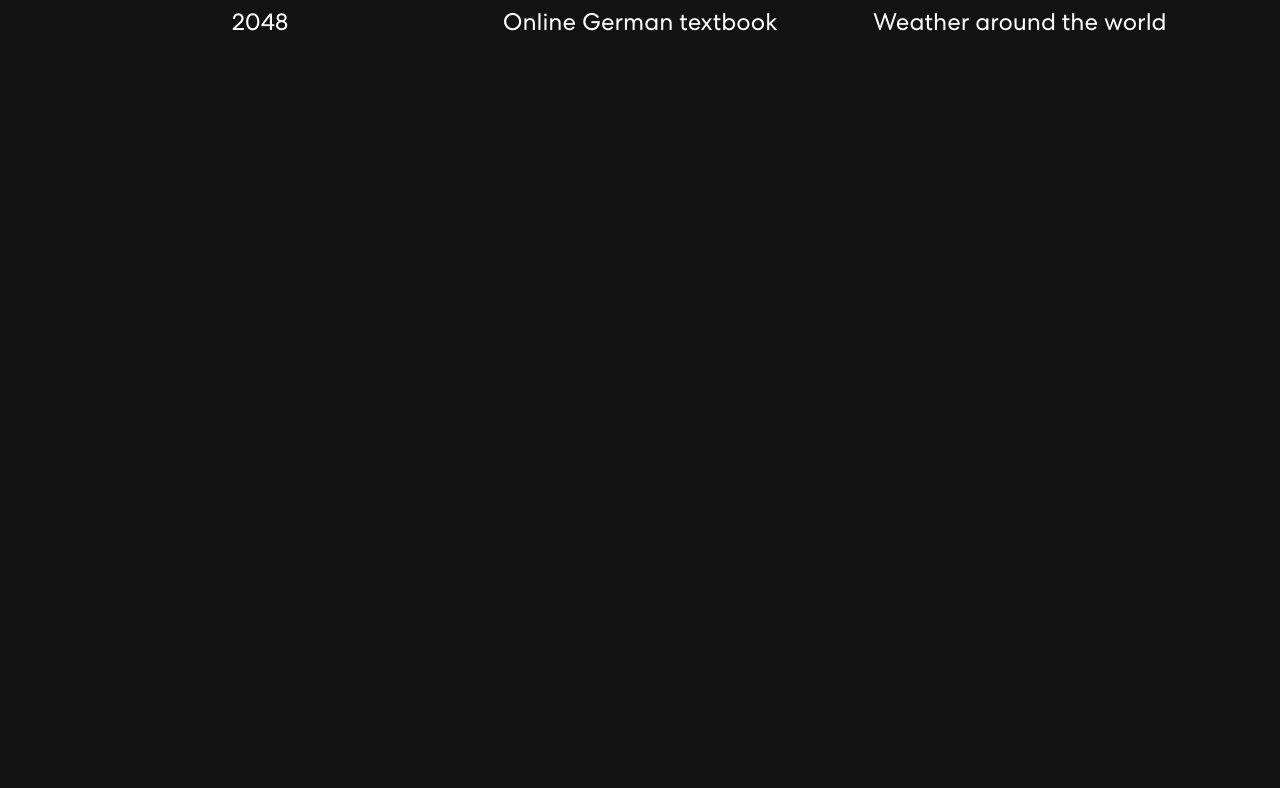
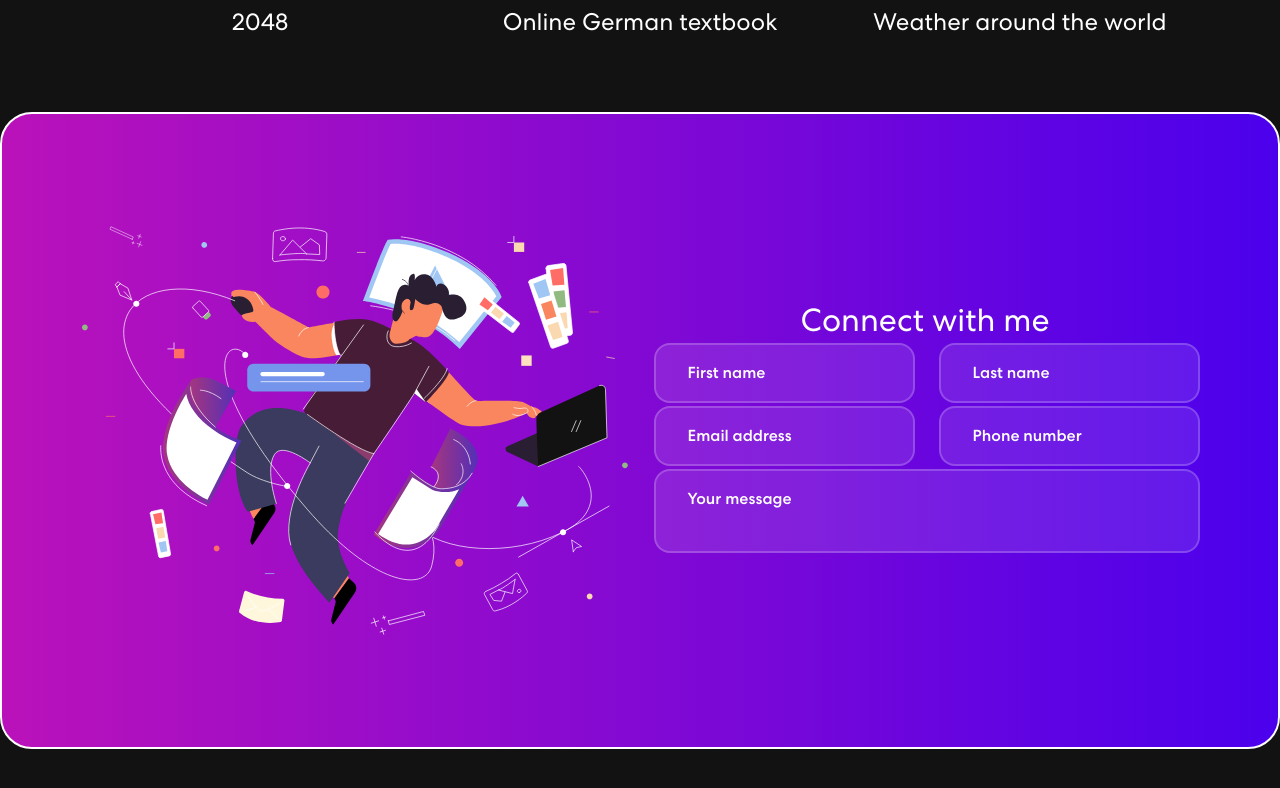
Before and after one commit to IgorIvanter/portfolio-website, a React (Create React App) app: page / in a window 1280 px wide. Shown: the part 1768-2556 px from the top of the page. Before the commit the page ends 1805 px from the top, so only its background shows below. Built offline with nearby package versions, Linux system fonts and the light colour scheme.

Commit message:
added the visual part of the contact form

```diff
--- a/package.json
+++ b/package.json
@@ -7,6 +7,9 @@
     "@testing-library/react": "^13.4.0",
     "@testing-library/user-event": "^13.5.0",
     "bootstrap": "^5.2.3",
+    "cors": "^2.8.5",
+    "express": "^4.18.2",
+    "nodemailer": "^6.8.0",
     "react": "^18.2.0",
     "react-bootstrap": "^2.6.0",
     "react-bootstrap-icons": "^1.10.2",
--- a/src/App.css
+++ b/src/App.css
@@ -42,10 +42,6 @@ body {
 	background-color: #121212 !important;
 	color: #FFFFFF !important;
 	font-family: 'Centra', sans-serif !important;
-	/* background-image: url("./assets/img/bg4.webp");
-	background-size: cover;
-	background-position-y: -10rem;
-	background-position-x: 0rem; */
 }
 
 h1, h2, h3, h4, h5, h6 {
@@ -220,6 +216,44 @@ span.navbar-text {
 	background-color: rgb(33, 37, 41);
 }
 
+#contact {
+	margin: 5rem 0;
+	padding: 5rem 0;
+	border: 2px solid white;
+	border-radius: 2rem;
+	background: linear-gradient(to right, rgb(186, 18, 186), rgb(75, 0, 236))
+}
+
+/* #contact div {
+	padding: 0
+} */
+
+#contact form input, #contact form textarea {
+	background-color: rgba(255, 255, 255, 0.1);
+	border: 2px solid rgba(255, 255, 255, 0.2);
+	border-radius: 1rem;
+	font-size: 1rem;
+	font-weight: 200 !important;
+	padding: 1rem 2rem;
+	margin: 0.1rem;
+	color: white;
+	width: 100%;
+	resize: none;
+}
+
+::placeholder { /* Chrome, Firefox, Opera, Safari 10.1+ */
+	color: white;
+	opacity: 1; /* Firefox */
+  }
+
+  :-ms-input-placeholder { /* Internet Explorer 10-11 */
+	color: white;
+  }
+
+  ::-ms-input-placeholder { /* Microsoft Edge */
+	color: white;
+  }
+
 
 @media (prefers-reduced-motion: no-preference) {
 	.App-logo {
--- a/src/App.js
+++ b/src/App.js
@@ -1,10 +1,10 @@
 import 'bootstrap/dist/css/bootstrap.min.css';
-// simport { useEffect } from 'react';
 import './App.css';
 import Banner from './components/Banner';
 import NavBar from './components/NavBar';
 import Projects from './components/Projects';
 import Skills from './components/Skills';
+import Contact from './components/Contact';
 
 function App() {
 
@@ -15,6 +15,7 @@ function App() {
 			<Banner />
 			<Skills />
 			<Projects />
+			<Contact />
 		</div>
 	);
 }
--- a/src/components/Banner.js
+++ b/src/components/Banner.js
@@ -3,7 +3,6 @@ import headerImg from "../assets/img/header-img.svg"
 import { ArrowRightCircle } from "react-bootstrap-icons"
 
 function Banner() {
-
     return (
         <section className="banner" id="home">
             <Container>
@@ -21,12 +20,13 @@ function Banner() {
                             width: "75%",
                             margin: "auto"
                         }}>
-                            <p>
                             People tell me I need to have some friends, talk to people, go out, etc. They tell me I should sleep sometimes. I don't listen to them: I don't see how those things will help me write code!
-                            </p>
-                            <p>
-                                I am a web developer. Hit me up and we'll build something cool!
-                            </p>
+                        </p>
+                        <p style={{
+                            width: "75%",
+                            margin: "auto"
+                        }}>
+                            I am a web developer. Hit me up and we'll build something cool!
                         </p>
                         <button style={{
                             backgroundColor: "inherit",
--- /dev/null
+++ b/src/components/Contact.js
@@ -0,0 +1,93 @@
+import { Container, Row, Col, Form, Button } from "react-bootstrap"
+import { useState } from "react"
+import mailman from "../assets/img/contact-img.svg"
+
+function Contact() {
+    const initialFormDetails = {
+        firstName: "",
+        lastName: "",
+        email: "",
+        phone: "",
+        message: ""
+    }
+
+    const [formDetails, setFormDetails] = useState(initialFormDetails)
+    const [buttonText, setButtonText] = useState("Send")
+    const [status, setStatus] = useState({})
+
+    const onFormUpdate = (category, value) => {
+        setFormDetails({
+            ...formDetails,
+            [category]: value
+        })
+    }
+
+    const handleSubmit = () => {
+
+    }
+
+    return (
+        <section className="contact" id="contact">
+            <Container>
+                <Row className="align-items-center">
+                    <Col size={12} lg={6} md={12} sm={12} className="justify-content-center text-center" style={{
+                        // padding: "5%"
+                    }}>
+                        <img src={mailman} style={{
+                            width: "100%",
+                            height: "100%",
+                            objectFit: "contain",
+                            margin: "2rem 0"
+                        }} alt=""></img>
+                    </Col>
+                    <Col size={12} lg={6} md={12} sm={12}>
+                        <h2 className="text-center">Connect with me</h2>
+                        <form>
+                            <Row>
+                                <Col size={12} md={6} sm={12}>
+                                    <input
+                                        type="text"
+                                        value={formDetails.firstName}
+                                        placeholder="First name"
+                                        onChange={event => onFormUpdate("firstName", event.target.value)} />
+                                </Col>
+                                <Col size={12} md={6} sm={12}>
+                                    <input
+                                        type="text"
+                                        value={formDetails.lastName}
+                                        placeholder="Last name"
+                                        onChange={event => onFormUpdate("lastName", event.target.value)} />
+                                </Col>
+                            </Row>
+                            <Row>
+                            <Col size={12} md={6} sm={12}>
+                                    <input
+                                        type="email"
+                                        value={formDetails.email}
+                                        placeholder="Email address"
+                                        onChange={event => onFormUpdate("email", event.target.value)} />
+                                </Col>
+                                <Col size={12} md={6} sm={12}>
+                                    <input
+                                        type="tel"
+                                        value={formDetails.phone}
+                                        placeholder="Phone number"
+                                        onChange={event => onFormUpdate("phone", event.target.value)} />
+                                </Col>
+                                <Col>
+                                    <textarea
+                                    row="6"
+                                    value={formDetails.message}
+                                    placeholder="Your message"
+                                    onChange={event => onFormUpdate("message", event.target.value)} />
+                                </Col>
+                            </Row>
+                        </form>
+                    </Col>
+                </Row>
+            </Container>
+        </section>
+    )
+}
+
+export default Contact
```
Also changed, not shown: src/assets/img/mailman.png (added), src/server.js (added), 1 other file (tests, documents, lock files or other folders).
